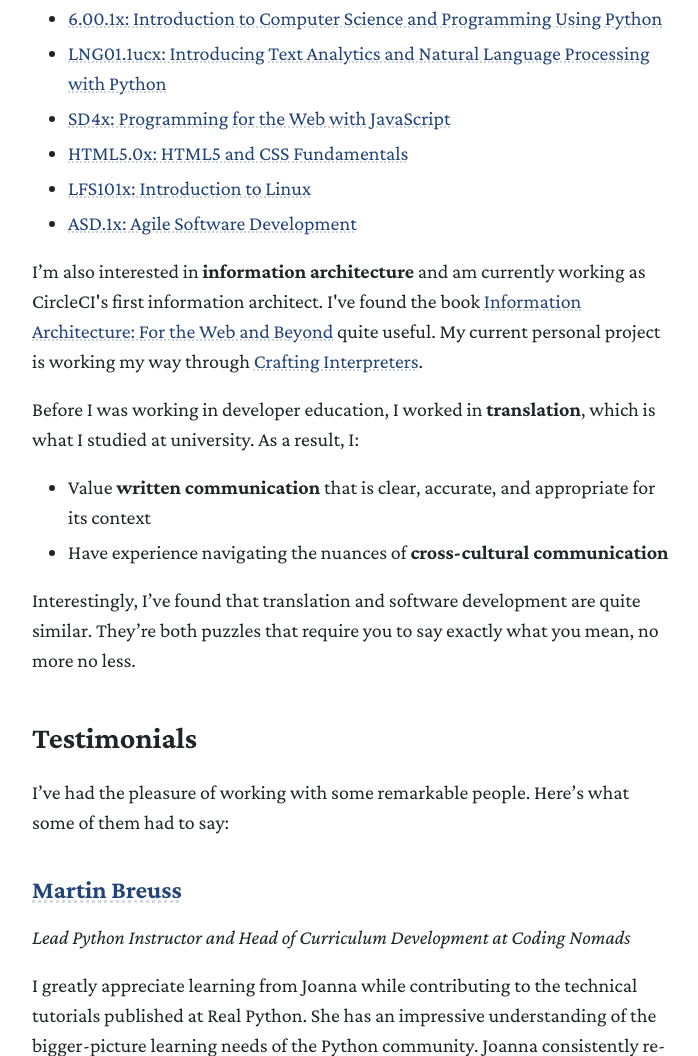
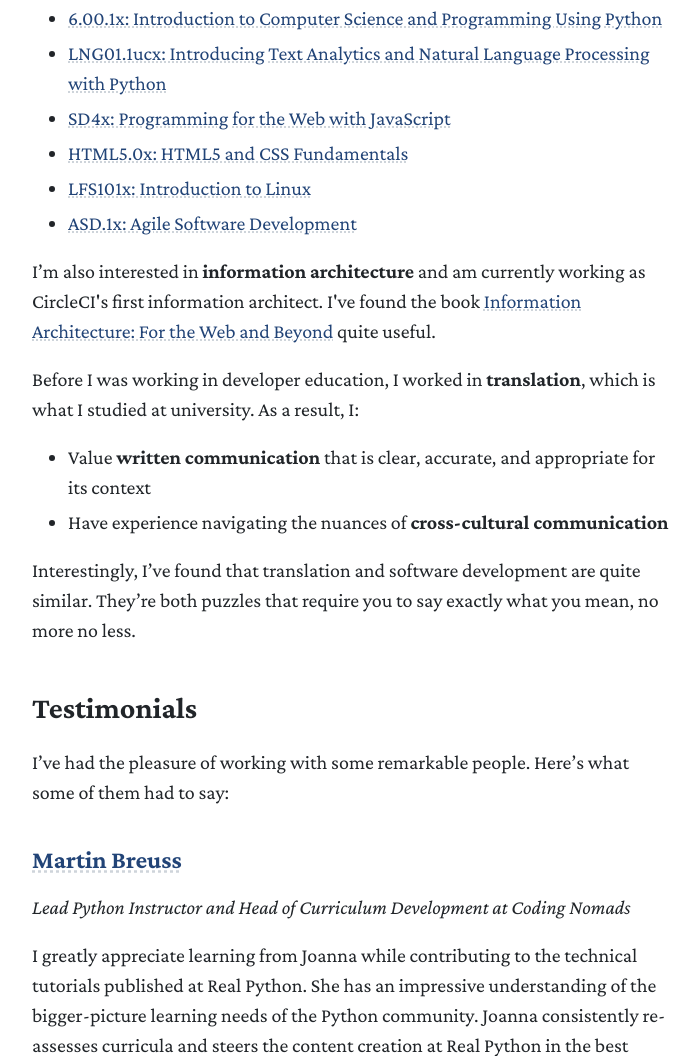
Before and after one commit to jablonskidev/jablonskidev.github.io, a plain HTML site: page index.html in a window 1280 px wide. Shown: the part 2981-4037 px from the top of the page, without its empty margins (408-1106 px from the left). Drawn offline with nearby package versions, Linux system fonts and the light colour scheme.

Commit message:
Update index.html

```diff
--- a/index.html
+++ b/index.html
@@ -160,7 +160,7 @@
 <li><p><a class="reference external" href="https://www.edx.org/course/introduction-to-linux?index=product&amp;queryID=1eb80855a985378ef3ef697bd9b4811a&amp;position=1">LFS101x: Introduction to Linux</a></p></li>
 <li><p><a class="reference external" href="https://www.edx.org/course/agile-software-development?index=product&amp;queryID=631e528807cd68dda3bb7fb8ea1d838d&amp;position=1">ASD.1x: Agile Software Development</a></p></li>
 </ul>
-<p>I’m also interested in <strong>information architecture</strong> and am currently working as CircleCI's first information architect. I've found the book <a class="reference external" href="https://www.oreilly.com/library/view/information-architecture-4th/9781491913529/">Information Architecture: For the Web and Beyond</a> quite useful. My current personal project is working my way through <a class="reference external" href="https://craftinginterpreters.com/">Crafting Interpreters</a>.</p>
+<p>I’m also interested in <strong>information architecture</strong> and am currently working as CircleCI's first information architect. I've found the book <a class="reference external" href="https://www.oreilly.com/library/view/information-architecture-4th/9781491913529/">Information Architecture: For the Web and Beyond</a> quite useful.</p>
 <p>Before I was working in developer education, I worked in <strong>translation</strong>, which is what I studied at university. As a result, I:</p>
 <ul class="simple">
 <li><p>Value <strong>written communication</strong> that is clear, accurate, and appropriate for its context</p></li>
```
